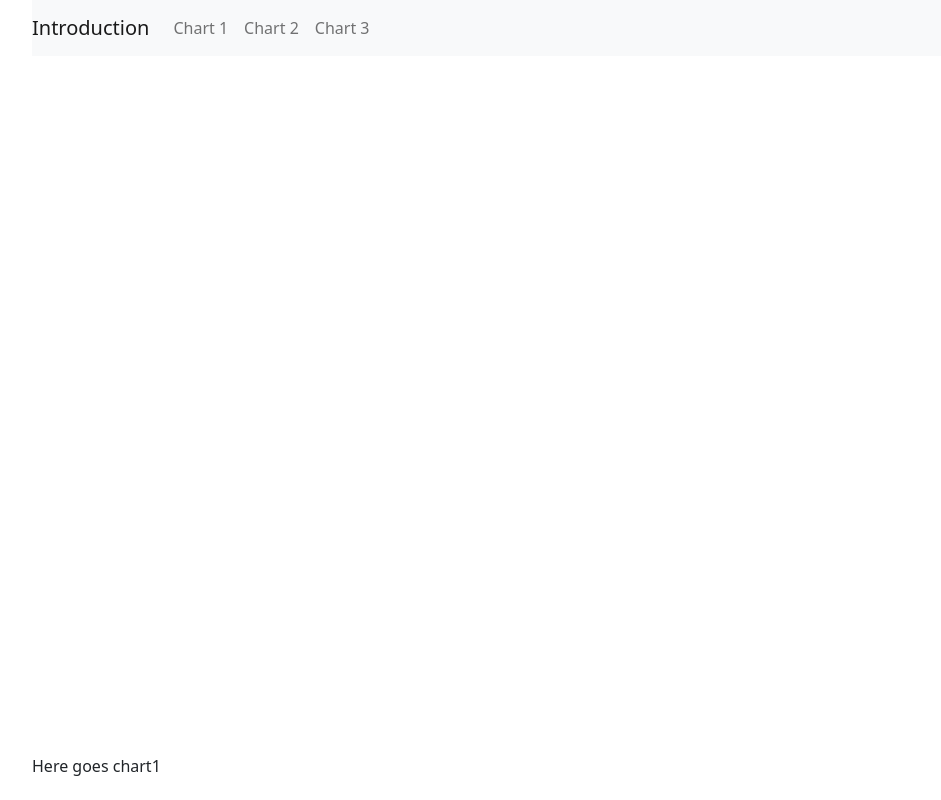
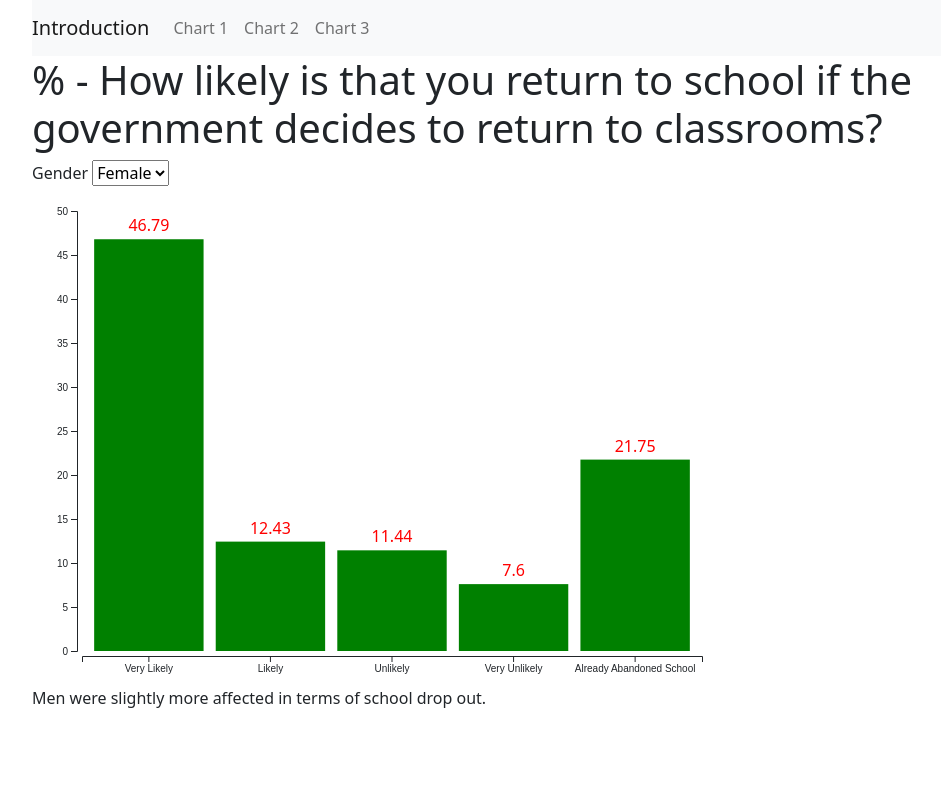
Before and after one commit to PRAMONETTI/CAPP30239_FA22, a plain HTML site: page final_project/chart1.html in a window 1280 px wide. Shown: the whole page, without its empty margins (50-991 px from the left). Drawn offline with nearby package versions, Linux system fonts and the light colour scheme.

Commit message:
Updated charts

```diff
--- a/final_project/chart1.html
+++ b/final_project/chart1.html
@@ -7,6 +7,12 @@
     <title>Chart 1</title>
     <!--<link rel="stylesheet" href="styles.css"-->
   </head>
+  <style>
+    svg {
+      width: 700px;
+      height: 500px;
+    }
+  </style>
 
 <body class="container">
 
@@ -21,10 +27,18 @@
       </ul>
     </div>
   </nav>
-  <div id="chart"></div>
-  <p>Here goes chart1</p>
+  <h1>% - How likely is that you return to school if the government decides to return to classrooms?</h1>
+  <label>
+    Gender
+    <select id="select">
+      <option value="0">Female</option>
+      <option value="1">Male</option>
+    </select>
+ </label>
+  <div id="chart1"></div>
+  <p>Men were slightly more affected in terms of school drop out.</p>
 </body>
 <script src="https://d3js.org/d3.v7.min.js"></script>
 <script src="https://cdnjs.cloudflare.com/ajax/libs/topojson/3.0.2/topojson.min.js"></script>
-<script src="map.js"></script>
+<script src="chart1.js"></script>
 </html>
--- a/final_project/chart1.js
+++ b/final_project/chart1.js
@@ -0,0 +1,73 @@
+const files = ["gender/female.csv","gender/male.csv"]
+
+
+function UpdateChart(file) {
+    const chart = document.getElementById('chart1');
+    chart.replaceChildren();
+    d3.csv(file).then(data => { // We begin by reading the data and transforming our
+        // num variable into a number
+    for (let d of data) {
+    d.Percentage= +d.Percentage;
+    }
+    console.log(data);  // Establish the dimensions of the chart
+    const height = 500,
+    width = 700,
+    margin = ({top: 25, right: 30, bottom: 35, left:50});
+
+    let div = d3.select("#chart1") // Create the svg object as a chart
+    .append("svg")
+    .attr("viewbox", [0,0,width,height]);
+
+    const x = d3.scaleBand()      // Establish the constant x (the branch), its domain and the range of the margins of the axis
+    .domain(data.map(d => d.Possibility))
+    .range([margin.left, width - margin.right])
+    .padding(0.1);
+
+    const y = d3.scaleLinear()    //Establish the constant y (the number of visits), its domain and the range of the axis
+    .domain([0, d3.max(data, d => d.Percentage)]).nice()
+    .range([height - margin.bottom, margin.top]);
+
+    const xAxis = g => g  // Create the actual axis X and call the constant x
+    .attr("transform", `translate ( 0, ${height - margin.bottom +5})`)
+    .call(d3.axisBottom(x));
+
+    const yAxis = g => g  // Create the actual axis Y and call the constant y
+    .attr("transform", `translate (${margin.left -5}, 0)`)
+    .call(d3.axisLeft(y));
+
+    div.append("g") // Append the X axis into our svg object
+    .call(xAxis);
+
+    div.append("g") // Append the Y axis into our svg object
+    .call(yAxis);
+
+    let bar = div.selectAll(".bar") // Create the bar objects to append to the chart
+    .append("g")
+    .data(data)
+    .join("g")
+    .attr("class","bar");
+
+    bar.append("rect") // Append the bars into the chart, and establish their color and measures
+    .attr("fill", "green")
+    .attr("x", d => x(d.Possibility))
+    .attr("width", x.bandwidth())
+    .attr("y", d => y(d.Percentage))
+    .attr("height", d => y(0) - y(d.Percentage));
+
+    bar.append("text") // Append the tag of the number of visits above each bar
+    .text(d => d.Percentage)
+    .attr('x', d => x(d.Possibility) + (x.bandwidth()/2))
+    .attr('y', d => y(d.Percentage) - 8)
+    .attr('text-anchor', 'middle')
+    .attr('fill', 'red');
+});
+
+}
+
+UpdateChart(files[0]);
+
+const select = document.getElementById('select');
+select.addEventListener('change', function handleChange(event) {
+    const index = parseInt(event.target.value)
+    UpdateChart(files[index])
+  });
--- a/final_project/chart3.js
+++ b/final_project/chart3.js
@@ -11,8 +11,8 @@ function UpdateChart(file) {
     d.Percentage= +d.Percentage;
     }
     console.log(data);  // Establish the dimensions of the chart
-    const height = 600,
-    width = 800,
+    const height = 500,
+    width = 700,
     margin = ({top: 25, right: 30, bottom: 35, left:50});
 
     let div = d3.select("#chart3") // Create the svg object as a chart
```
Also changed, not shown: final_project/chart3.html (+2 -2 lines), final_project/index.html (+6 -4 lines).
